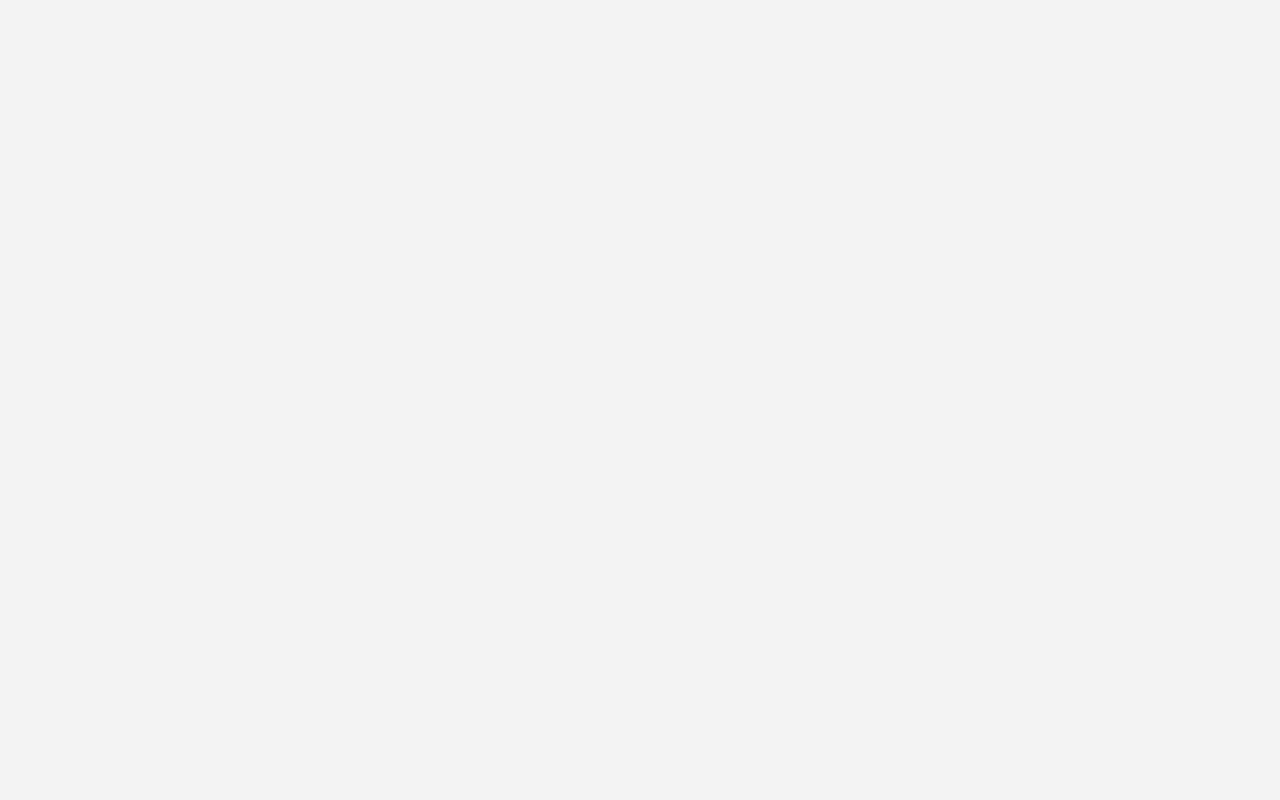
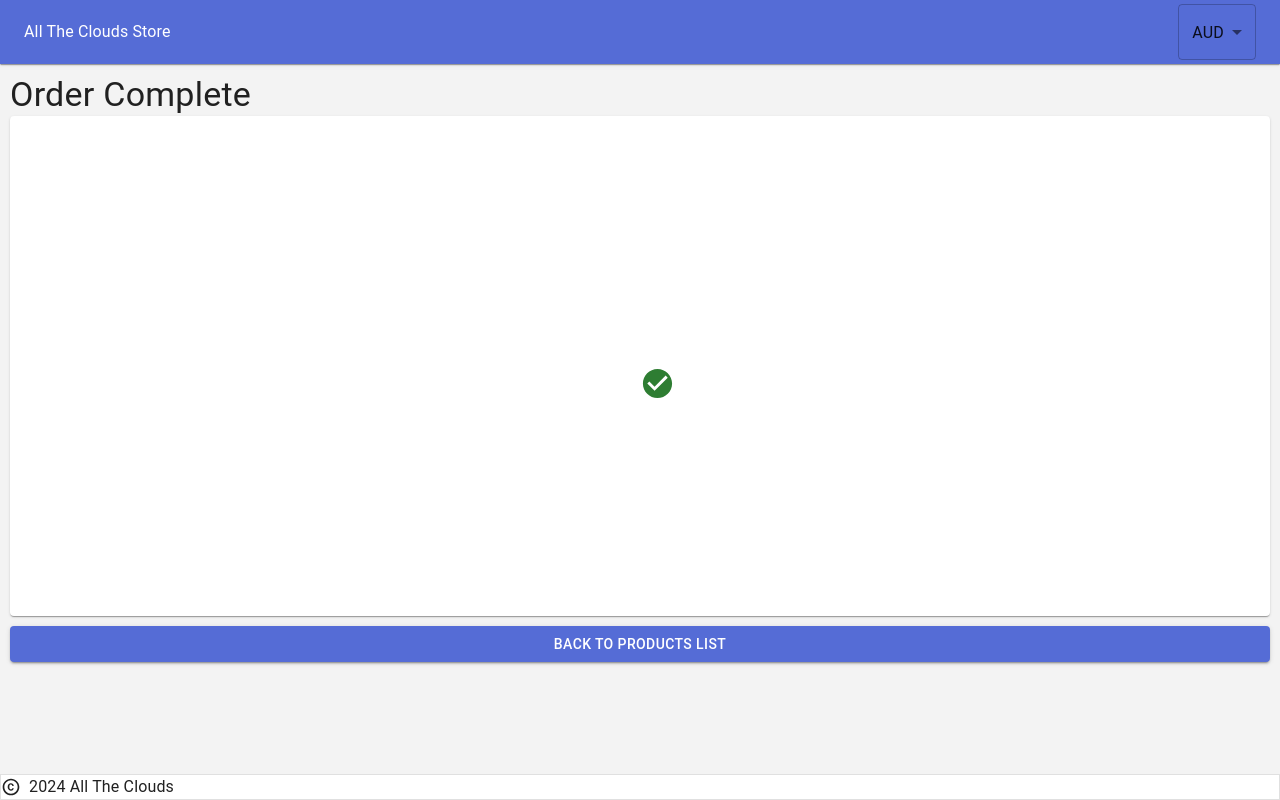
Before and after one commit to khaiyuan98/AllTheClouds_Store, a React (Vite) app in the folder OnlineStore_React_Web/: page /ordercomplete in a window 1280 px wide. Before the commit this address had no page. Built offline with nearby package versions, Linux system fonts and the light colour scheme.

Commit message:
Improvement to UI

```diff
--- a/OnlineStore_React_Web/src/App.jsx
+++ b/OnlineStore_React_Web/src/App.jsx
@@ -9,6 +9,7 @@ import { HomePage } from './pages/HomePage';
 import { ShoppingCartProvider } from './components/Contexts/ShoppingCartContext';
 import { PlaceOrderPage } from './pages/PlaceOrderPage';
 import { UserPreferenceProvider } from './components/Contexts/UserPreferenceContext';
+import { OrderCompletePage } from './pages/OrderCompletePage';
 
 // TODO From redux
 const isDarkMode = false;
@@ -28,6 +29,7 @@ function App() {
                             <Route element={<MyLayout />}>
                                 <Route path="/" element={<HomePage />} />
                                 <Route path="/placeorder" element={<PlaceOrderPage />} />
+                                <Route path="/ordercomplete" element={<OrderCompletePage />} />
                             </Route>
                         </Routes>
                     </BrowserRouter>
--- a/OnlineStore_React_Web/src/components/OrderList.jsx
+++ b/OnlineStore_React_Web/src/components/OrderList.jsx
@@ -1,7 +1,7 @@
 import { useState, useEffect, useContext } from "react";
 import { List, Divider, Box } from "@mui/material";
 import axios from 'axios';
-import { ListItem, ListItemText, Typography, Stack, IconButton, Skeleton } from "@mui/material";
+import { ListItem, ListItemText, Typography, Stack, IconButton, Skeleton, Snackbar, Alert } from "@mui/material";
 import ShoppingCartContext from './Contexts/ShoppingCartContext';
 import { QuantityInput } from "./MaterialCustom/NumberInput";
 import DeleteIcon from '@mui/icons-material/Delete';
@@ -17,13 +17,21 @@ export const OrderList = () => {
     const [products, setProducts] = useState([]);
     const [isLoading, setIsLoading] = useState(true);
 
+    const [isAlertOpen, setIsAlertOpen] = useState(false);
+    const [alertSettings, setAlertSettings] = useState({});
+
     const getProducts = () => {
         setIsLoading(true);
         axios.get(`${GET_PRODUCTS_URL}/${currency}`)
             .then(res => {
                 setProducts(res.data);
             })
-            .catch(error => {
+            .catch(() => {
+                setAlertSettings({
+                    message: 'The products details could not be retrieved',
+                    severity: 'error'
+                });
+                setIsAlertOpen(true);
             })
             .finally(() => {
                 setIsLoading(false);
@@ -115,6 +123,15 @@ export const OrderList = () => {
                         TOTAL: {currencySymbol}{formatCurrency(calculateTotalPrice())}
                     </Typography>
                 </Box>
+                <Snackbar
+                    anchorOrigin={{ vertical: 'top', horizontal: 'right' }}
+                    open={isAlertOpen}
+                    onClose={() => setIsAlertOpen(false)}
+                >
+                    <Alert onClose={() => setIsAlertOpen(false)} severity={alertSettings.severity} sx={{ width: '100%' }}>
+                        {alertSettings.message}
+                    </Alert>
+                </Snackbar>
             </Box>
         </>
     )
--- a/OnlineStore_React_Web/src/components/ProductList.jsx
+++ b/OnlineStore_React_Web/src/components/ProductList.jsx
@@ -1,6 +1,5 @@
 import { useState, useEffect, useContext } from "react";
 import { List, Divider, Box } from "@mui/material";
-import CircularProgress from '@mui/material/CircularProgress';
 import axios from 'axios';
 import { ListItem, ListItemText, Typography, Button, Stack, Snackbar, Alert, Skeleton } from "@mui/material";
 import { EditOrderItemDialog } from "./EditOrderItemDialog";
--- a/OnlineStore_React_Web/src/pages/HomePage.jsx
+++ b/OnlineStore_React_Web/src/pages/HomePage.jsx
@@ -17,8 +17,8 @@ export const HomePage = () => {
     return (
 
         <Box className="page-container">
-            <Typography variant="h6" noWrap component="div">
-                Cloud Products
+            <Typography variant="h4" noWrap component="div">
+                Product List
             </Typography>
             <Box sx={{ display: 'flex', justifyContent: 'end', pb: '10px' }} >
                 <IconButton color="primary" onClick={() => setIsDialogOpen(true)} >
--- /dev/null
+++ b/OnlineStore_React_Web/src/pages/OrderCompletePage.jsx
@@ -0,0 +1,30 @@
+import { useNavigate } from 'react-router-dom';
+import { Box, Paper, Typography, Button } from "@mui/material";
+import CheckCircleIcon from '@mui/icons-material/CheckCircle';
+
+export const OrderCompletePage = () => {
+    const navigate = useNavigate();
+
+    return (
+        <>
+            <Box className="page-container">
+                <Typography variant="h4" noWrap component="div">
+                    Order Complete
+                </Typography>
+                <Paper sx={{ height: '500px' }}>
+                    <Box sx={{ height: '500px' }} >
+                        <CheckCircleIcon color="success" fontSize="large" className="center" />
+                    </Box>
+                </Paper>
+                <Button
+                    fullWidth
+                    variant="contained"
+                    onClick={() => navigate('/')}
+                    sx={{ mt: '10px' }}
+                >
+                    Back to Products List
+                </Button>
+            </Box>
+        </>
+    )
+};
--- a/OnlineStore_React_Web/src/pages/PlaceOrderPage.jsx
+++ b/OnlineStore_React_Web/src/pages/PlaceOrderPage.jsx
@@ -34,13 +34,7 @@ export const PlaceOrderPage = () => {
         })
             .then(() => {
                 clearCart();
-
-                setAlertSettings({
-                    message: 'Your order has been submitted',
-                    severity: 'success'
-                });
-
-                setIsAlertOpen(true);
+                navigate('ordercomplete');
             })
             .catch(() => {
                 setAlertSettings({
@@ -88,8 +82,8 @@ export const PlaceOrderPage = () => {
     return (
         <>
             <Box className="page-container">
-                <Typography variant="h6" noWrap component="div">
-                    Finalize Order
+                <Typography variant="h4" noWrap component="div">
+                    Checkout
                 </Typography>
                 <Button
                     startIcon={<ArrowBackIosNewIcon />}
```
Also changed, not shown: OnlineStore_React_Web/src/assets/images/order_complete_image.png (added), 1 other file (tests, documents, lock files or other folders).
